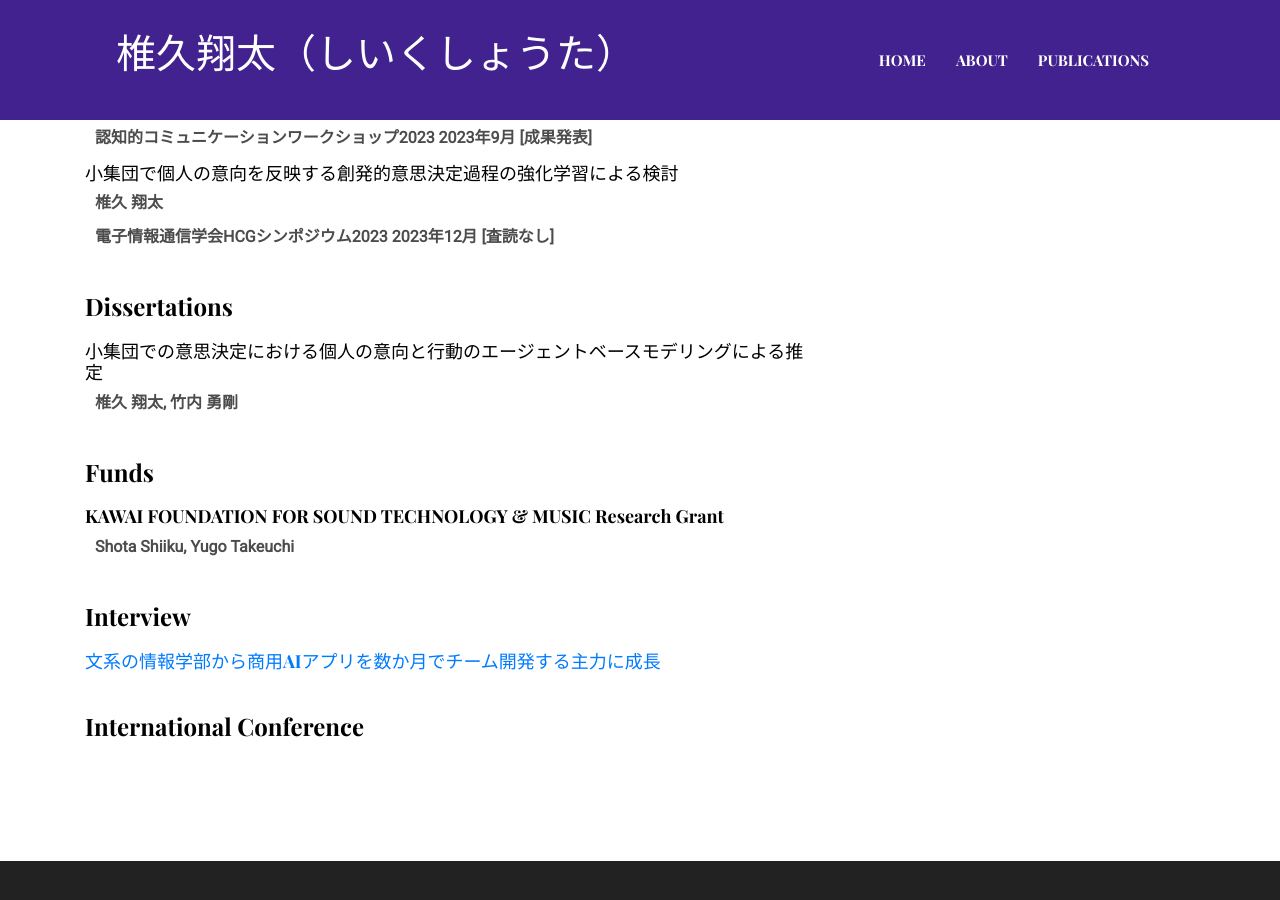
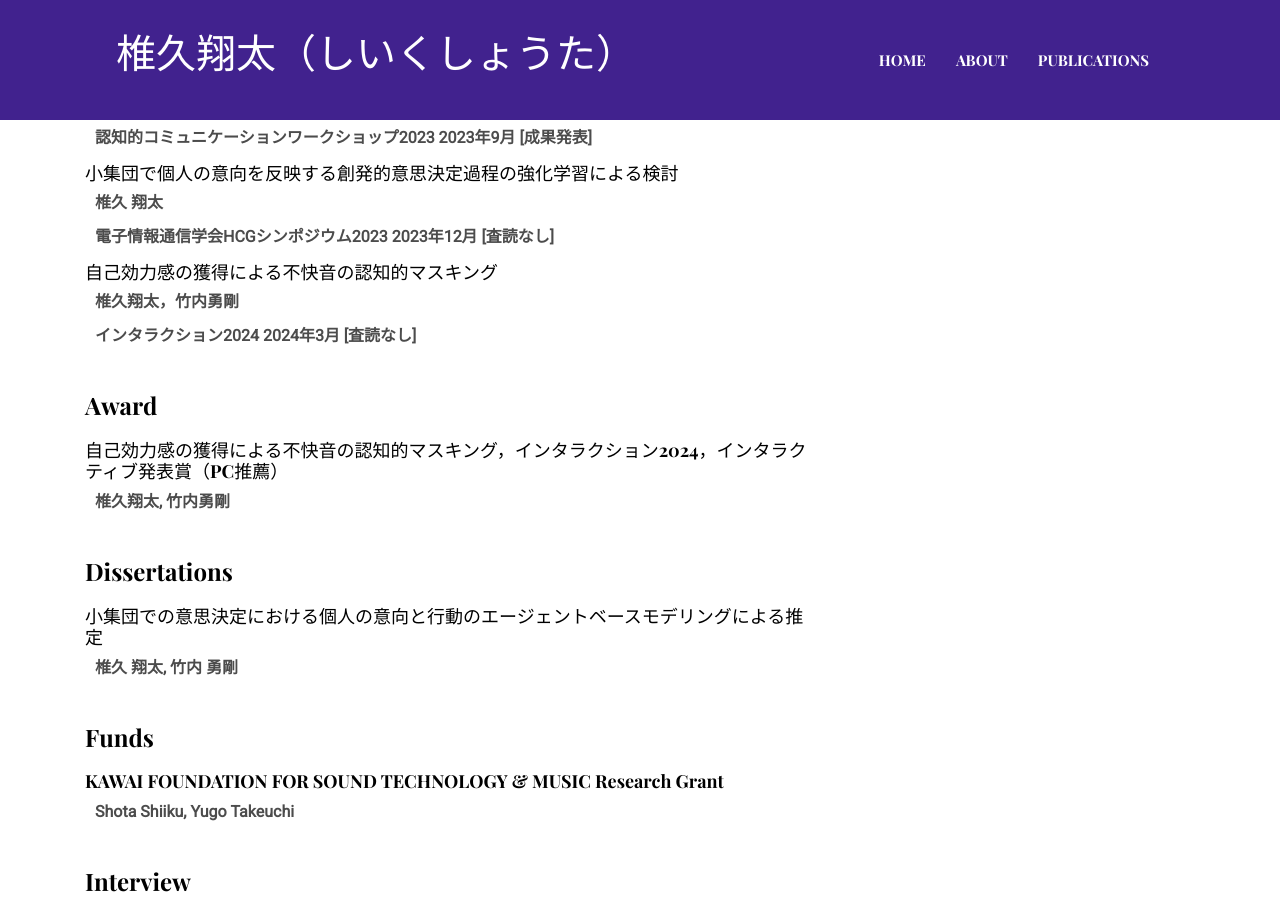
Before and after one commit to shiiku419/shiiku419.github.io, a Jekyll site: the page built from _pages/blog.html, in a window 1280 px wide and 900 px high, scrolled down 1134 px. Built offline with Jekyll 4.4.1, drawn with Linux system fonts in a browser that asks for light colours.

Commit message:
業績更新

```diff
--- a/_pages/blog.html
+++ b/_pages/blog.html
@@ -40,6 +40,23 @@ title: Publications
             <h3>小集団で個人の意向を反映する創発的意思決定過程の強化学習による検討</h3>
             <p><span class="authors">椎久 翔太</span></p>
             <p><span class="conference">電子情報通信学会HCGシンポジウム2023 2023年12月 [査読なし]</span></p>
+        </li>
+        <li>
+            <h3>自己効力感の獲得による不快音の認知的マスキング
+            </h3>
+            <p><span class="authors">椎久翔太，竹内勇剛</span></p>
+            <p><span class="conference">インタラクション2024 2024年3月 [査読なし]</span></p>
+        </li>
+    </ul>
+</div>
+
+<div class="publications-section">
+    <h2><i class="fas fa-graduation-cap"></i> Award</h2>
+    <ul>
+        <li>
+            <h3>自己効力感の獲得による不快音の認知的マスキング，インタラクション2024，インタラクティブ発表賞（PC推薦）
+            </h3>
+            <p><span class="authors">椎久翔太, 竹内勇剛</span></p>
         </li>
     </ul>
 </div>
```
